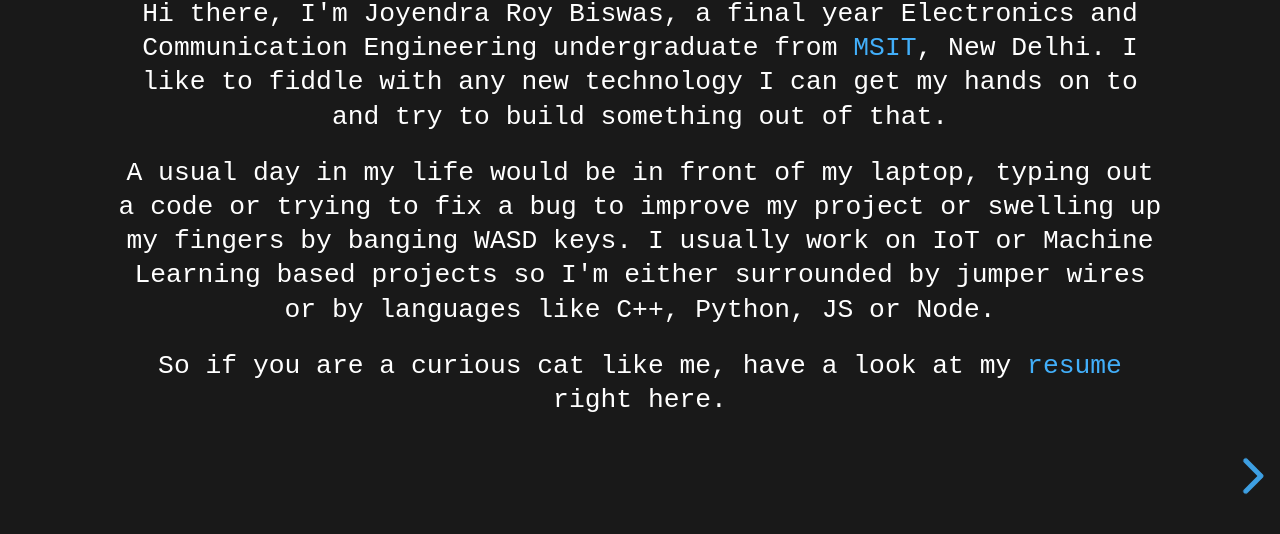
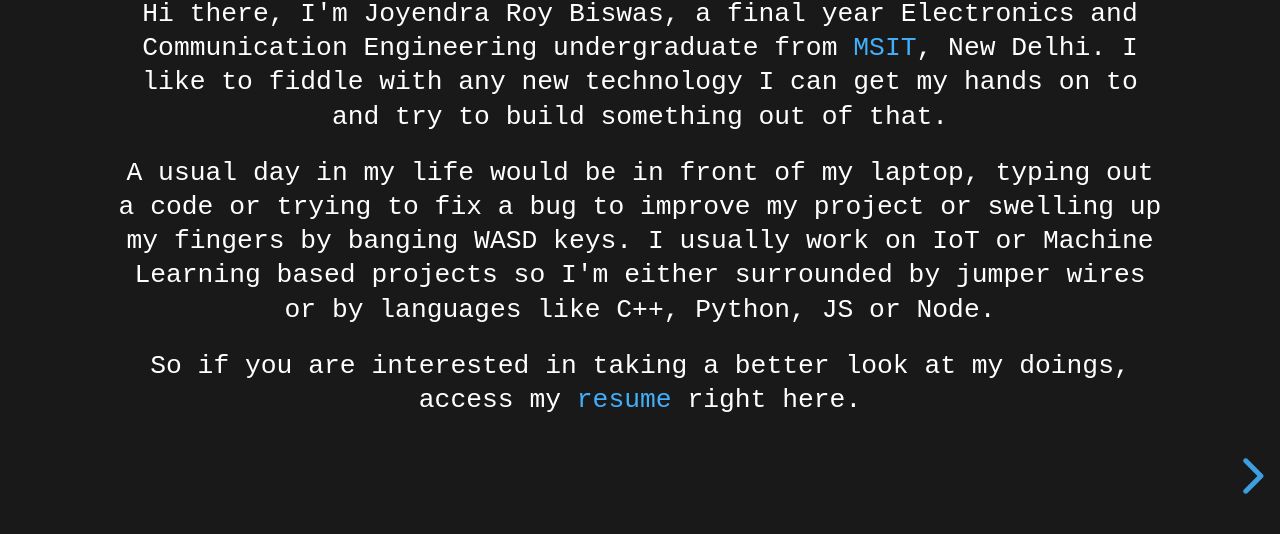
Before and after one commit to joyendra/joyendra.github.io, a website: page reveal.js-3.8.0/index.html in a window 1280 px wide. Shown: the part 262-796 px from the top of the page. Drawn offline with Linux system fonts and the light colour scheme; no server answers.

Commit message:
Update index.html

```diff
--- a/reveal.js-3.8.0/index.html
+++ b/reveal.js-3.8.0/index.html
@@ -22,7 +22,7 @@
 					<h1>About Me</h1>
 					<p style="font-family: monospace; font-size: 24px">Hi there, I'm Joyendra Roy Biswas, a final year Electronics and Communication Engineering undergraduate from <a href="http://www.msit.in">MSIT</a>, New Delhi. I like to fiddle with any new technology I can get my hands on to and try to build something out of that.</p>
 					<p style="font-family: monospace; font-size: 24px">A usual day in my life would be in front of my laptop, typing out a code or trying to fix a bug to improve my project or swelling up my fingers by banging WASD keys. I usually work on IoT or Machine Learning based projects so I'm either surrounded by jumper wires or by languages like C++, Python, JS or Node.</p>
-					<p style="font-family: monospace; font-size: 24px">So if you are a curious cat like me, have a look at my <a href="https://drive.google.com/file/d/1bmRnBQ3x56zZ8-2CzCwvC6a6WCGQzlIb/view?usp=sharing "target="_blank">resume</a> right here.</p>
+					<p style="font-family: monospace; font-size: 24px">So if you are interested in taking a better look at my doings, access my <a href="https://drive.google.com/file/d/1bmRnBQ3x56zZ8-2CzCwvC6a6WCGQzlIb/view?usp=sharing "target="_blank">resume</a> right here.</p>
 				</section>
 
 				<section>
```
